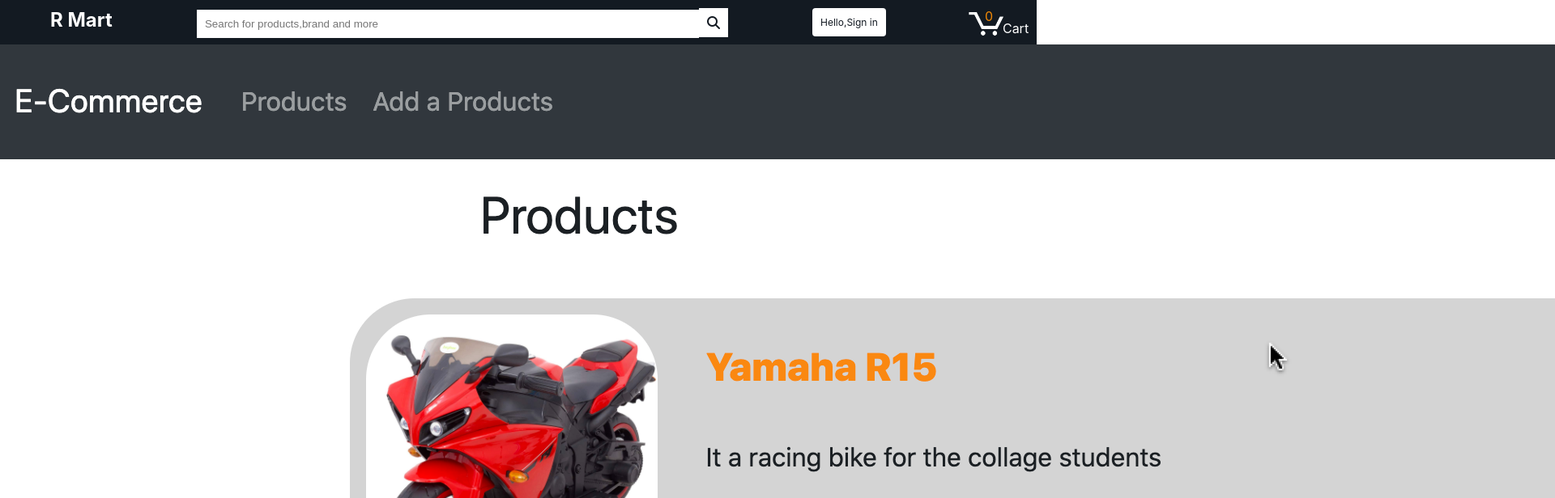
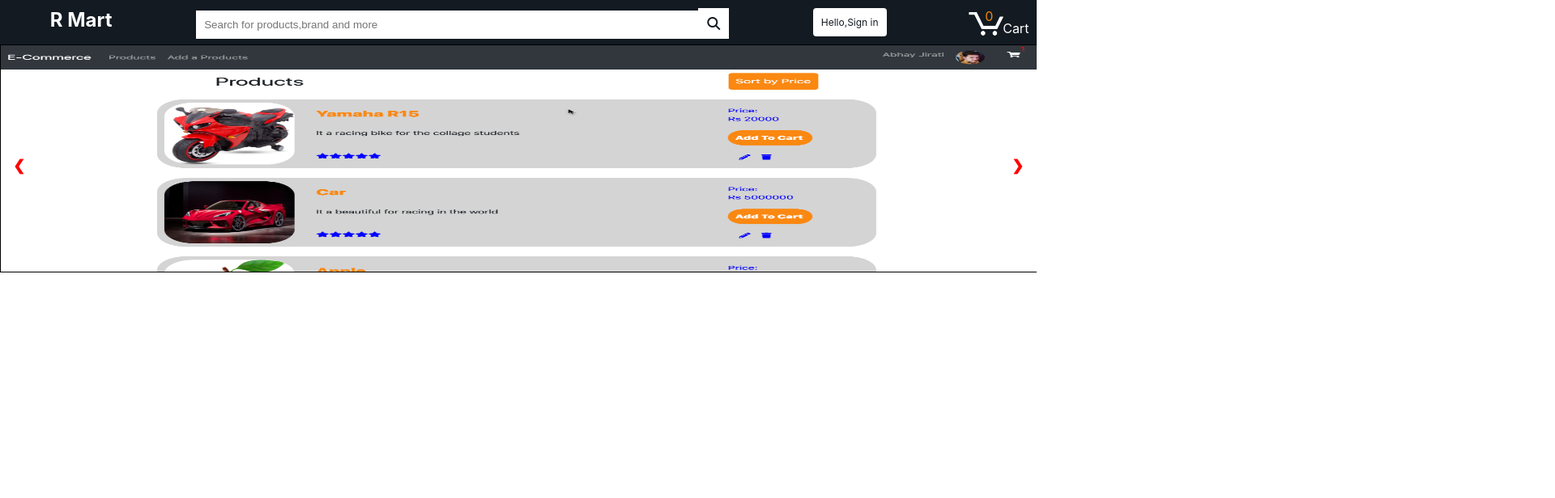
Before and after one commit to Abhijrt/r-mart-frontend, a React (Create React App) app: page /login in a window 1280 px wide. Shown: the top 616 px of the page at 81% size, 1920 px wide, since content can reach past the window. Built offline with nearby package versions, Linux system fonts and the light colour scheme.

Commit message:
adding the crousal

```diff
--- a/src/components/Crousal.js
+++ b/src/components/Crousal.js
@@ -1,30 +1,43 @@
-import React, { Component } from "react";
+import React, { useState } from "react";
 import firstImage from "../static/images/AllProduct.png";
 import secondImage from "../static/images/AddProduct.png";
 import thirdImage from "../static/images/Cart.png";
+import ImageComponent from "./ImageComponent";
 
-export default class Crousal extends Component {
-  render() {
+function Crousal() {
+  let crousalArray = [
+    <ImageComponent src={firstImage} />,
+    <ImageComponent src={secondImage} />,
+    <ImageComponent src={thirdImage} />,
+  ];
+  const [x, setX] = useState(0);
+  const goLeft = () => {
+    x === 0 ? setX(-100 * (crousalArray.length - 1)) : setX(x + 100);
+  };
+  const goRight = () => {
+    x === -100 * (crousalArray.length - 1) ? setX(0) : setX(x - 100);
+  };
   return (
-      <div>
     <div className="crousal-container">
-          <div className="crousal fade">
-            <img src={firstImage} alt="first-img" />
+      {crousalArray.map((item, index) => {
+        return (
+          <div
+            key={index}
+            className="crousal fade"
+            style={{ transform: `translateX(${x}%)` }}
+          >
+            {item}
           </div>
-          <div className="crousal fade">
-            <img src={secondImage} alt="second-img" />
-          </div>
-          <div className="crousal fade">
-            <img src={thirdImage} alt="third-img" />
-          </div>
-          <a onClick={() => this.slideShow(-1)} className="prev-btn">
+        );
+      })}
+      <a onClick={goLeft} className="prev-btn">
         &#10094;
       </a>
-          <a onClick={() => this.slideShow(1)} className="next-btn">
+      <a onClick={goRight} className="next-btn">
         &#10095;
       </a>
     </div>
-      </div>
   );
 }
-}
+
+export default Crousal;
--- /dev/null
+++ b/src/components/ImageComponent.js
@@ -0,0 +1,11 @@
+import React from "react";
+
+export default function ImageComponent({ src }) {
+  return <img src={src} alt="slide-img" style={imgStyle} />;
+}
+
+const imgStyle = {
+  width: "100%",
+  height: "300px",
+  backgroundSize: "cover",
+};
--- a/src/styles/Crousal.scss
+++ b/src/styles/Crousal.scss
@@ -0,0 +1,39 @@
+.crousal-container {
+  display: flex;
+  height: 100vh;
+  width: 100%;
+  box-sizing: border-box;
+  overflow: hidden;
+  .crousal {
+    height: 35vh;
+    min-width: 100%;
+    border: 1px solid black;
+    position: relative;
+    padding: 0;
+    margin: 0;
+    overflow: hidden;
+  }
+  .prev-btn,
+  .next-btn {
+    cursor: pointer;
+    position: absolute;
+    top: 25%;
+    width: auto;
+    padding: 16px;
+    margin-top: -22px;
+    color: red;
+    font-weight: bold;
+    font-size: 18px;
+    transition: 0.6s ease;
+    border-radius: 0 3px 3px 0;
+    user-select: none;
+  }
+  .next-btn {
+    right: 0;
+    border-radius: 3px 0 0 3px;
+  }
+  .prev-btn:hover,
+  .next-btn:hover {
+    background-color: rgba(0, 0, 0, 0.8);
+  }
+}
--- a/src/styles/NavBar.scss
+++ b/src/styles/NavBar.scss
@@ -20,7 +20,7 @@
     }
     i {
       background-color: white;
-      padding: 10px;
+      padding: 11px;
       color: #131a22;
       cursor: pointer;
     }
```
Lines whose indentation alone changed are shown as unchanged.
